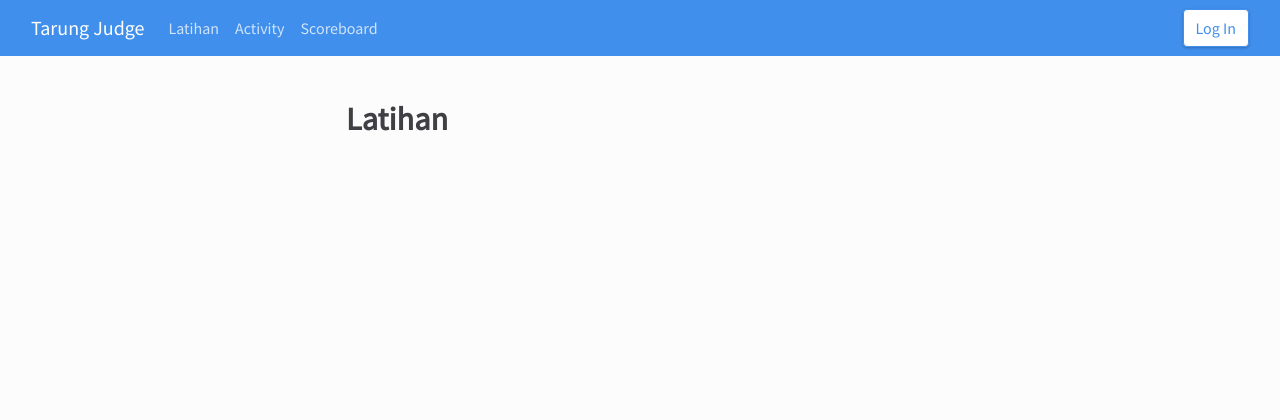
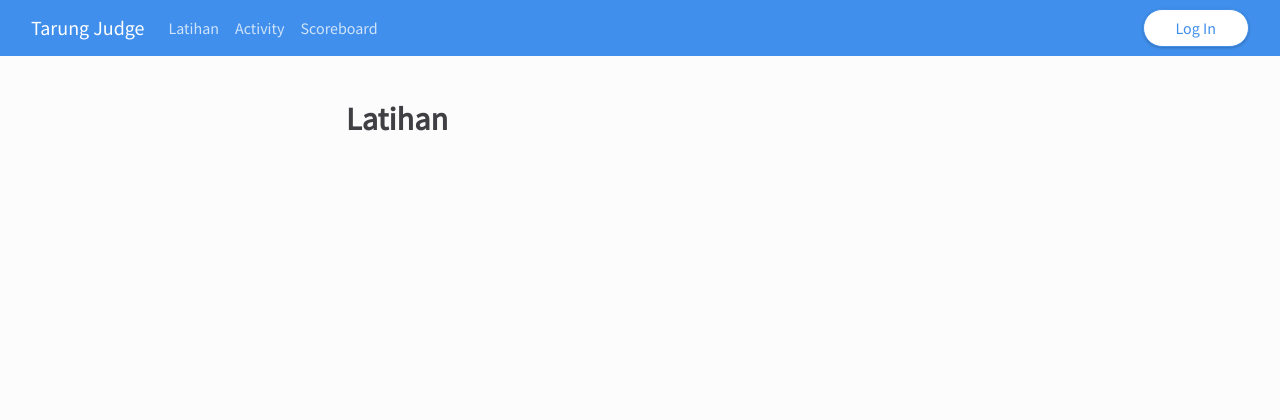
Before and after one commit to ramadistra/tarung-judge, a Django app: page / in a window 1280 px wide. Shown: the top 420 px of the page. Run offline with Django 3.2, Linux system fonts and the light colour scheme; data that the repository does not hold is empty; some libraries are stand-ins or nearby versions.

Commit message:
restyled login button

```diff
--- a/myjudge/static/default.css
+++ b/myjudge/static/default.css
@@ -135,6 +135,8 @@ footer {
 .navbar-btn{
     box-shadow: 0px 1px 3px rgba(0, 0, 0, 0.24);
     transition: all .2s ease-in-out;
+    border-radius: 1.5em;
+    padding: 0.5em 2em;
 }
 
 .navbar-btn:hover{
```
